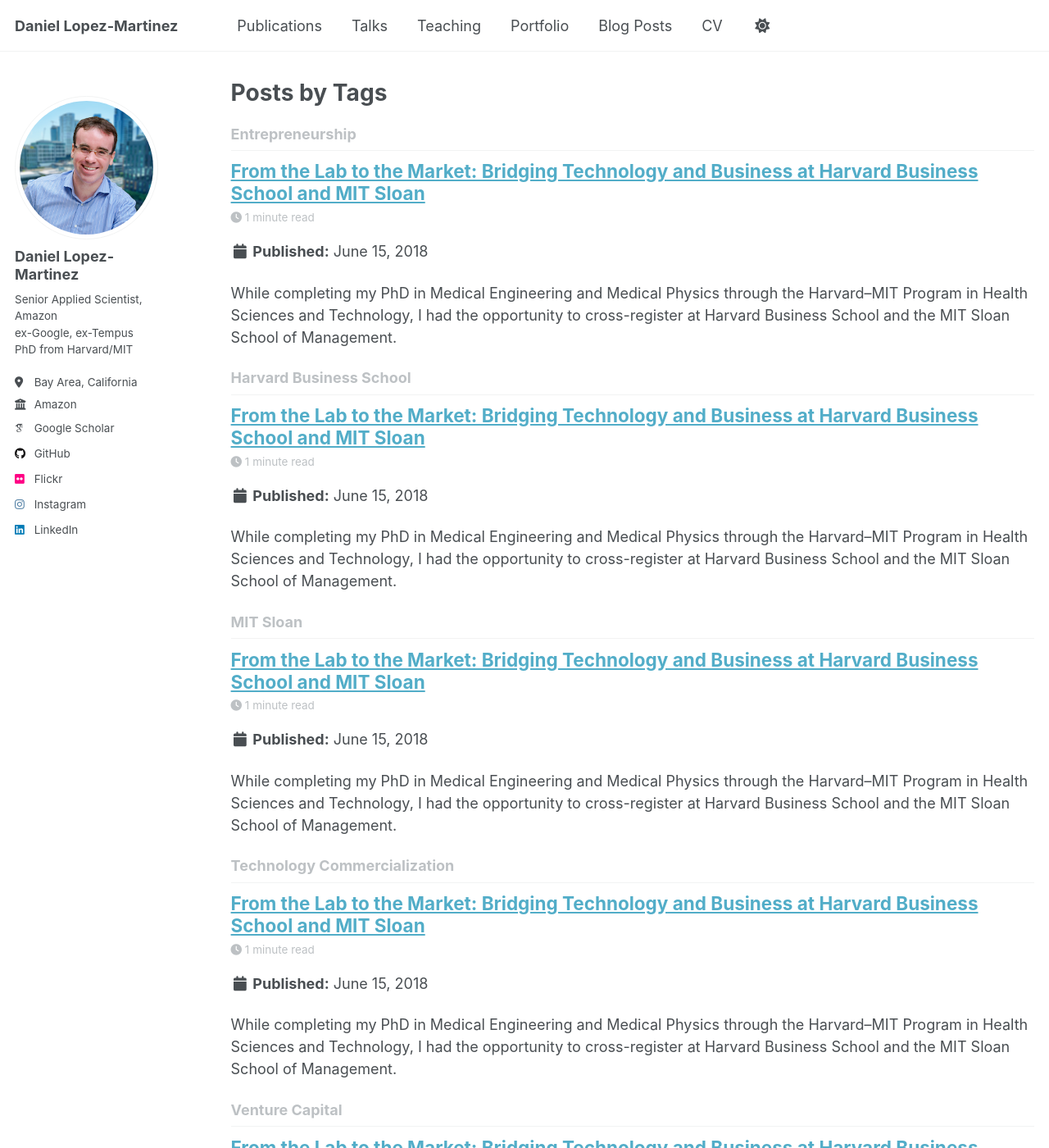
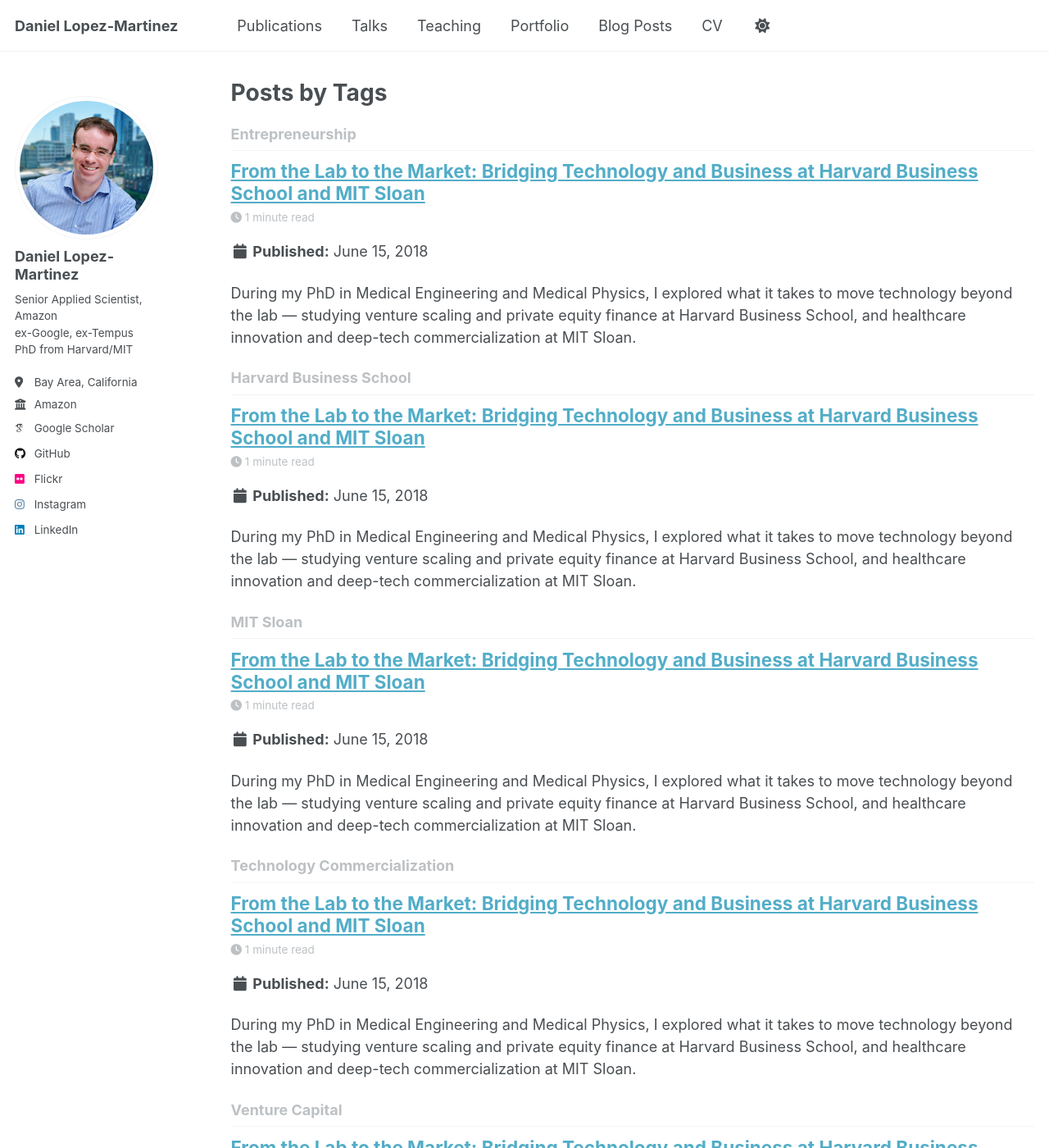
Before and after one commit to daniel-lopezmartinez/daniel-lopezmartinez.github.io, a Jekyll site: the page built from _pages/tag-archive.html, in a window 1280 px wide and 1400 px high. Shown: the whole window at 82% size. Built offline with Jekyll 4.4.1, drawn with Linux system fonts in a browser that asks for light colours; some web fonts are replaced; a script that is not in the unit is left out; some of the changed text lies outside the part shown.

Commit message:
added description

```diff
--- a/_posts/2018-06-15-bridging-ai-and-business.md
+++ b/_posts/2018-06-15-bridging-ai-and-business.md
@@ -2,6 +2,7 @@
 title: "From the Lab to the Market: Bridging Technology and Business at Harvard Business School and MIT Sloan"
 date: 2018-06-15
 permalink: /blog/2018/06/bridging-ai-and-business/
+description: "During my PhD in Medical Engineering and Medical Physics, I explored what it takes to move technology beyond the lab — studying venture scaling and private equity finance at Harvard Business School, and healthcare innovation and deep-tech commercialization at MIT Sloan."
 image: /images/blog/2017-harvard-business-school.jpg
 tags:
   - Harvard Business School
```
